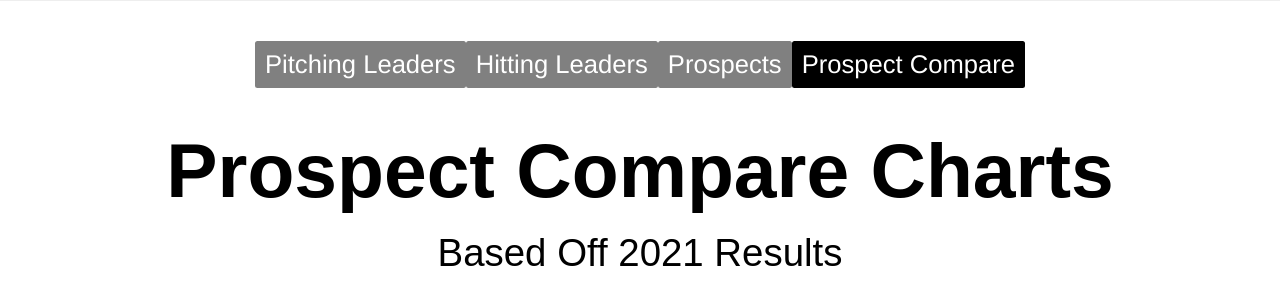
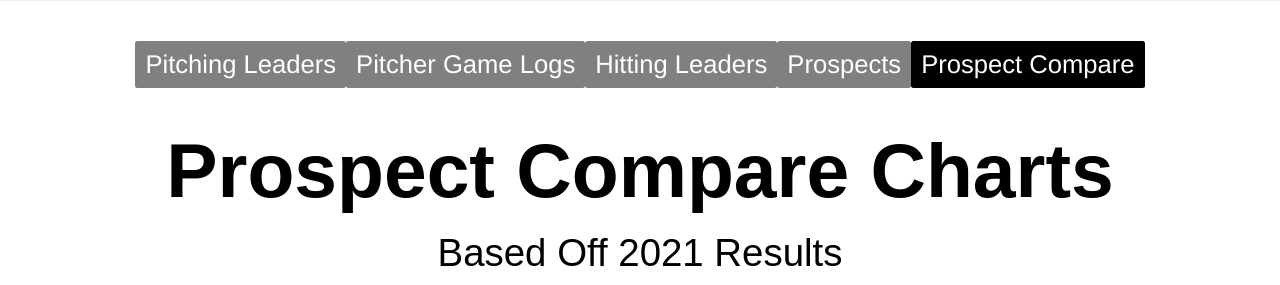
Before and after one commit to pmammino/rotofanatic, a Flask app: template templates/prospect_chart.html in a window 1280 px wide. Shown: the part 410-695 px from the top of the page. Run offline with Flask 2, Linux system fonts and the light colour scheme; the template is opened without the code that fills it, so the values that code supplies are empty; some libraries are stand-ins or nearby versions.

Commit message:
Update prospect_chart.html

```diff
--- a/templates/prospect_chart.html
+++ b/templates/prospect_chart.html
@@ -4,6 +4,7 @@
 			<div id = "et-main-area">
 <nav class="nav nav-pills nav-justified justify-content-center">
   <a class="nav-link" href="/">Pitching Leaders</a>
+        <a class="nav-link" href="/pitchergamelog">Pitcher Game Logs</a>
   <a class="nav-link" href="/hitters">Hitting Leaders</a>
   <a class="nav-link" href="/prospects">Prospects</a>
   <a class="nav-link active" href="/prospectchart">Prospect Compare</a>
```
